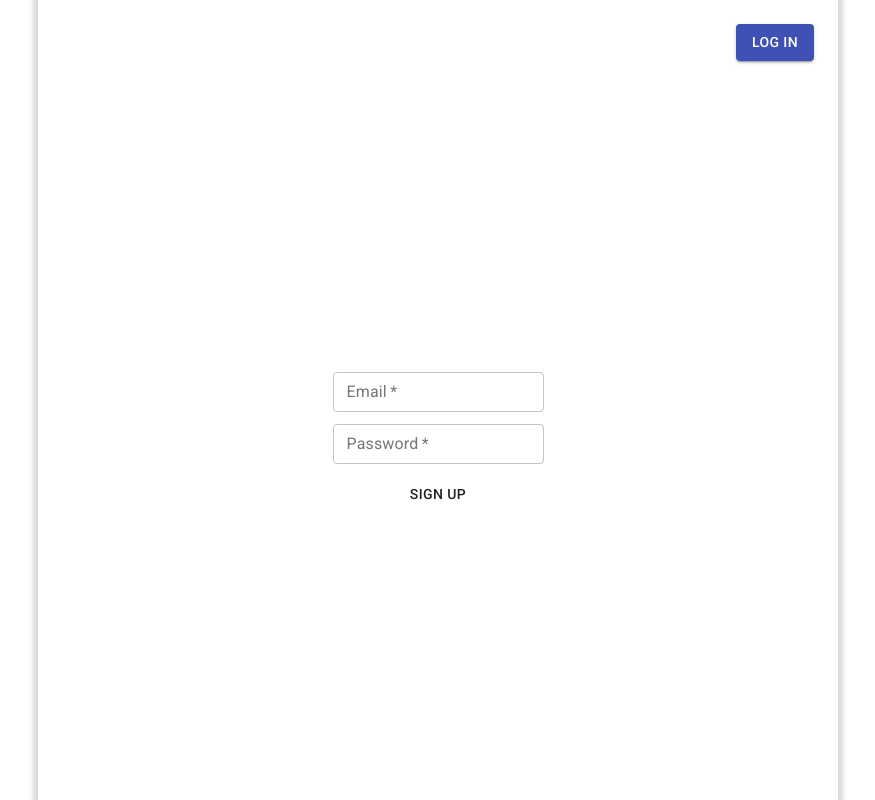
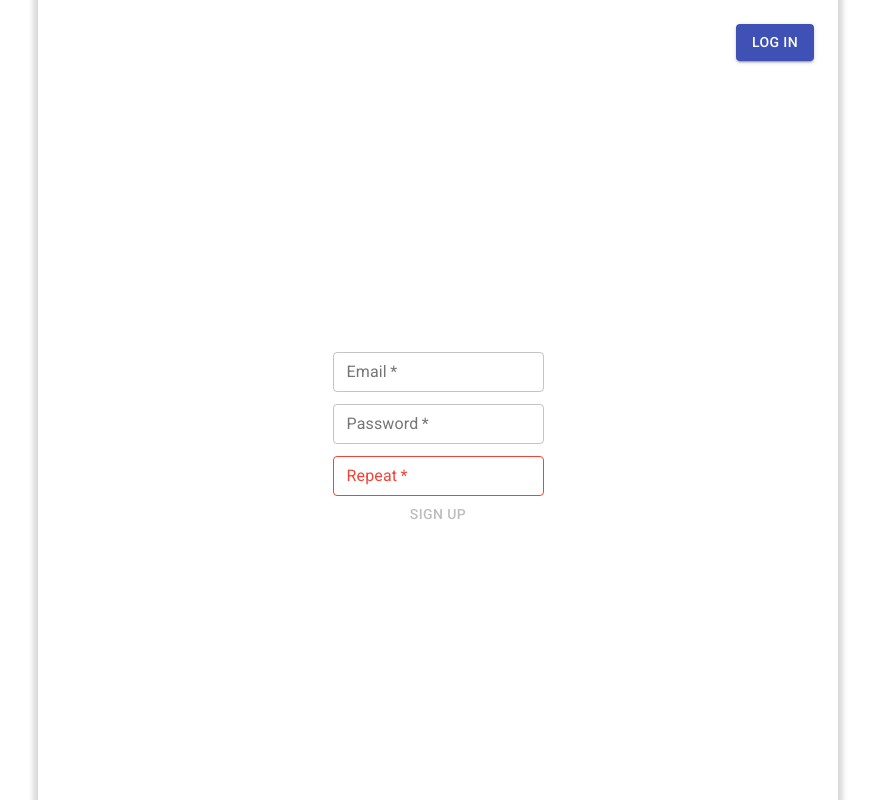
Before and after one commit to NZWhale/wishlist_frontend, a React (Create React App) app: page /registration in a window 1280 px wide. Shown: the whole page, without its empty margins (202-1077 px from the left). Built offline with nearby package versions, Linux system fonts and the light colour scheme.

Commit message:
password checking on registration page

```diff
--- a/src/components/RegistrationPage/index.tsx
+++ b/src/components/RegistrationPage/index.tsx
@@ -18,23 +18,25 @@ class RegistrationPage extends Component<RouteComponentProps> {
         errorMessage: "",
         email: "",
         password: "",
+        isPasswordsMatch: false,
         cookie: Cookies.get('auth-token')
     }
 
     componentDidMount() {
-        if(this.state.cookie){
+        if (this.state.cookie) {
             this.props.history.push("/account")
         }
     }
 
-    registrationRequest(email: string, password: string, locationState: ILocationState){
+    registrationRequest(email: string, password: string, locationState: ILocationState) {
         sendRegistrationRequest(email.trim(), password)
             .then((response) => {
-                if(!response.ok){
+                if (!response.ok) {
                     this.setState({
                         isLoading: false,
                         errorMessage: "Email doesn't pass validation",
-                        isError: true})
+                        isError: true
+                    })
                     //Delay for reading error message
                     setTimeout(() => {
                         this.setState({isError: false})
@@ -49,7 +51,7 @@ class RegistrationPage extends Component<RouteComponentProps> {
                 //Delay for reading error message
                 setTimeout(() => {
                     this.setState({isError: false})
-                    if(locationState){
+                    if (locationState) {
                         this.props.history.push({
                             pathname: '/authorise',
                             state: {
@@ -65,13 +67,13 @@ class RegistrationPage extends Component<RouteComponentProps> {
 
 
     render() {
-        const {isLoading, email, password, isError, errorMessage} = this.state
+        const {isLoading, email, password, isError, errorMessage, isPasswordsMatch} = this.state
         const locationState = this.props.location.state as ILocationState
 
         if (isLoading) {
             return (
                 <AlignCenter>
-                    <CircularProgress />
+                    <CircularProgress/>
                 </AlignCenter>
             );
         }
@@ -80,7 +82,7 @@ class RegistrationPage extends Component<RouteComponentProps> {
             return (
                 <>
                     <Snackbar
-                        anchorOrigin={{ vertical: 'top', horizontal: 'center' }}
+                        anchorOrigin={{vertical: 'top', horizontal: 'center'}}
                         open={isError}
                         onClose={() => this.setState({isError: false})}
                         message={errorMessage}
@@ -134,7 +136,25 @@ class RegistrationPage extends Component<RouteComponentProps> {
                             this.setState({password: e.target.value})
                         }}
                     />
+                    <TextField
+                        required
+                        label="Repeat"
+                        placeholder="repeat your password"
+                        variant="outlined"
+                        type="password"
+                        size="small"
+                        error={!this.state.isPasswordsMatch}
+                        onChange={(e) => {
+                            console.log(password, e.target.value)
+                            if (e.target.value === password) {
+                                this.setState({isPasswordsMatch: true})
+                            } else {
+                                this.setState({isPasswordsMatch: false})
+                            }
+                        }}
+                    />
                     <Button
+                        disabled={!isPasswordsMatch}
                         onClick={() => {
                             this.setState({isLoading: true})
                             this.registrationRequest(email, password, locationState)
```
Lines whose indentation alone changed are shown as unchanged.
